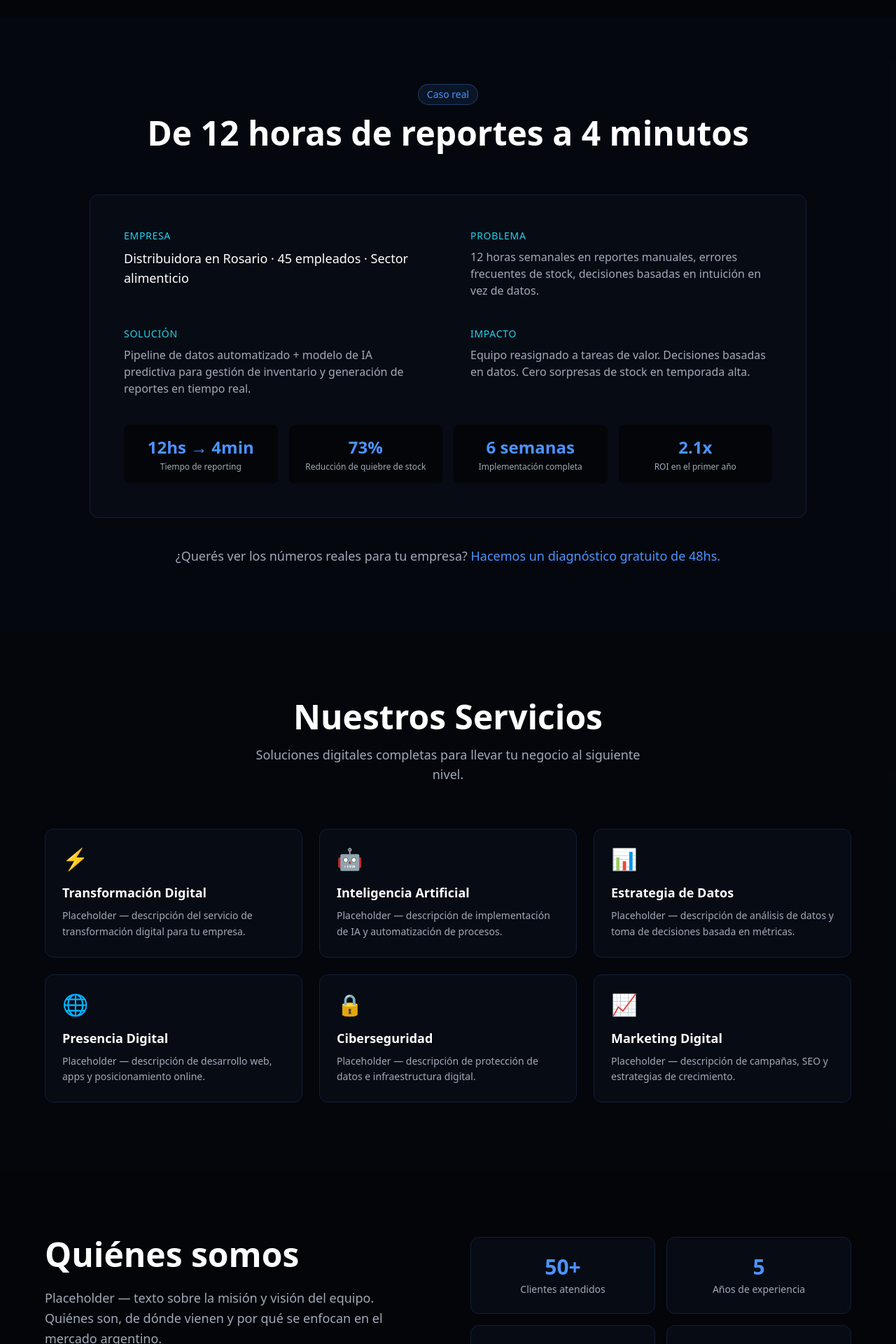
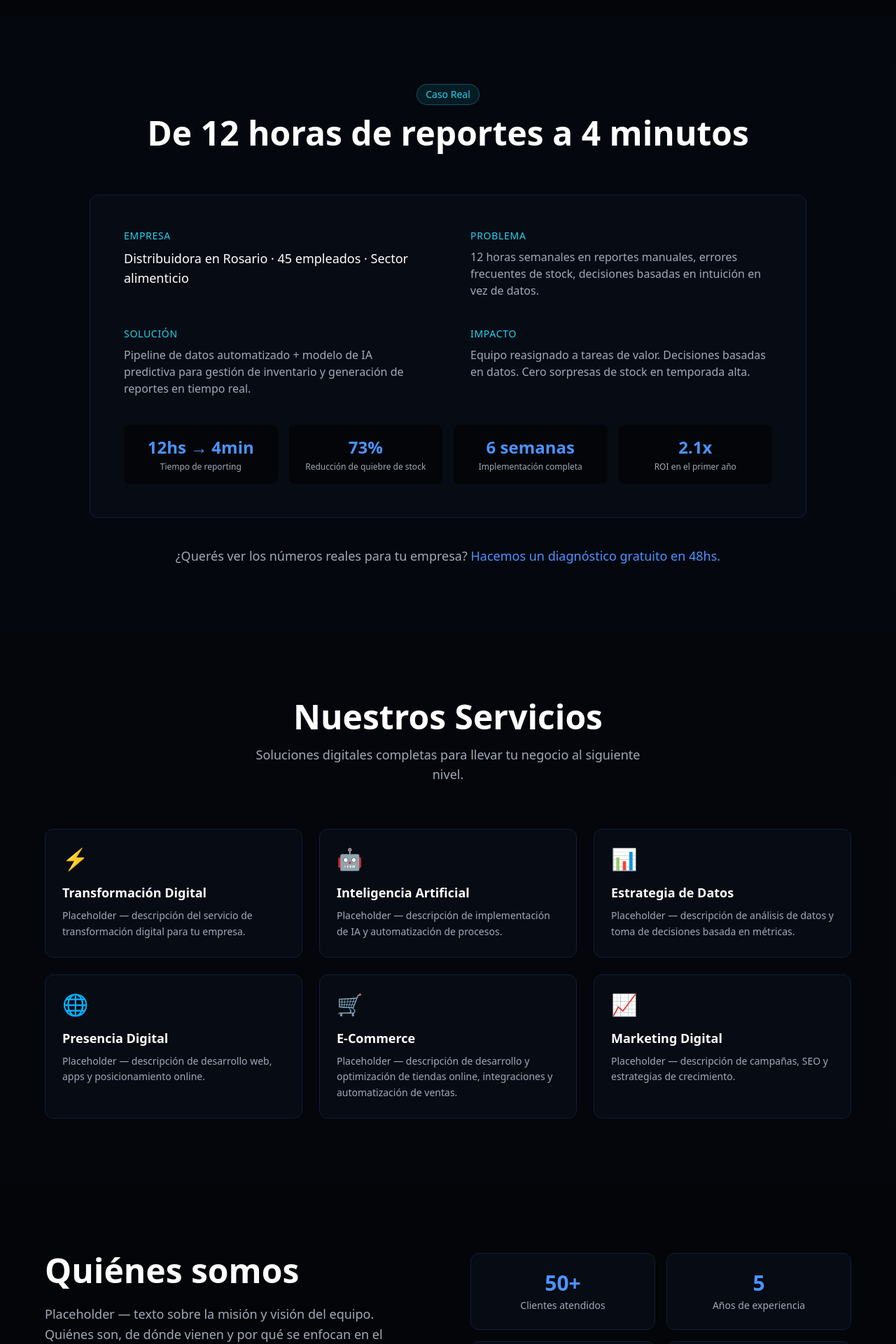
Before and after one commit to Digi-AI-1/landing, a Next.js app: page / in a window 1280 px wide. Shown: the part 1440-3360 px from the top of the page at 70% size. Built offline with nearby package versions, Linux system fonts and the light colour scheme.

Commit message:
Fix Caso Real tag, de->en, swap ciberseg for ecommerce, remove testimonios

```diff
--- a/app/page.tsx
+++ b/app/page.tsx
@@ -4,7 +4,6 @@ import CasoReal from "@/components/CasoReal";
 import Servicios from "@/components/Servicios";
 import Nosotros from "@/components/Nosotros";
 import PorQueElegirnos from "@/components/PorQueElegirnos";
-import Testimonios from "@/components/Testimonios";
 import Contacto from "@/components/Contacto";
 import Footer from "@/components/Footer";
 import Navbar from "@/components/Navbar";
@@ -20,7 +19,6 @@ export default function Home() {
         <Servicios />
         <Nosotros />
         <PorQueElegirnos />
-        <Testimonios />
         <Contacto />
       </main>
       <Footer />
--- a/components/CasoReal.tsx
+++ b/components/CasoReal.tsx
@@ -10,8 +10,8 @@ export default function CasoReal() {
     <section className="py-24 px-6 bg-[var(--color-surface)]/50">
       <div className="max-w-5xl mx-auto">
         <div className="text-center mb-16">
-          <div className="inline-block mb-4 px-3 py-1 rounded-full border border-[var(--color-primary)]/30 bg-[var(--color-primary)]/10 text-[var(--color-primary)] text-sm font-medium">
-            Caso real
+          <div className="inline-block mb-4 px-3 py-1 rounded-full border border-[var(--color-cyan)]/30 bg-[var(--color-cyan)]/10 text-[var(--color-cyan)] text-sm font-medium">
+            Caso Real
           </div>
           <h2 className="text-3xl md:text-5xl font-bold text-white">
             De 12 horas de reportes a 4 minutos
@@ -60,7 +60,7 @@ export default function CasoReal() {
         <p className="text-center text-[var(--color-muted)] mt-10 text-lg">
           ¿Querés ver los números reales para tu empresa?{" "}
           <a href="#contacto" className="text-[var(--color-primary)] hover:underline font-medium">
-            Hacemos un diagnóstico gratuito de 48hs.
+            Hacemos un diagnóstico gratuito en 48hs.
           </a>
         </p>
       </div>
--- a/components/Servicios.tsx
+++ b/components/Servicios.tsx
@@ -20,9 +20,9 @@ const servicios = [
     descripcion: "Placeholder — descripción de desarrollo web, apps y posicionamiento online.",
   },
   {
-    icon: "🔒",
-    titulo: "Ciberseguridad",
-    descripcion: "Placeholder — descripción de protección de datos e infraestructura digital.",
+    icon: "🛒",
+    titulo: "E-Commerce",
+    descripcion: "Placeholder — descripción de desarrollo y optimización de tiendas online, integraciones y automatización de ventas.",
   },
   {
     icon: "📈",
```
